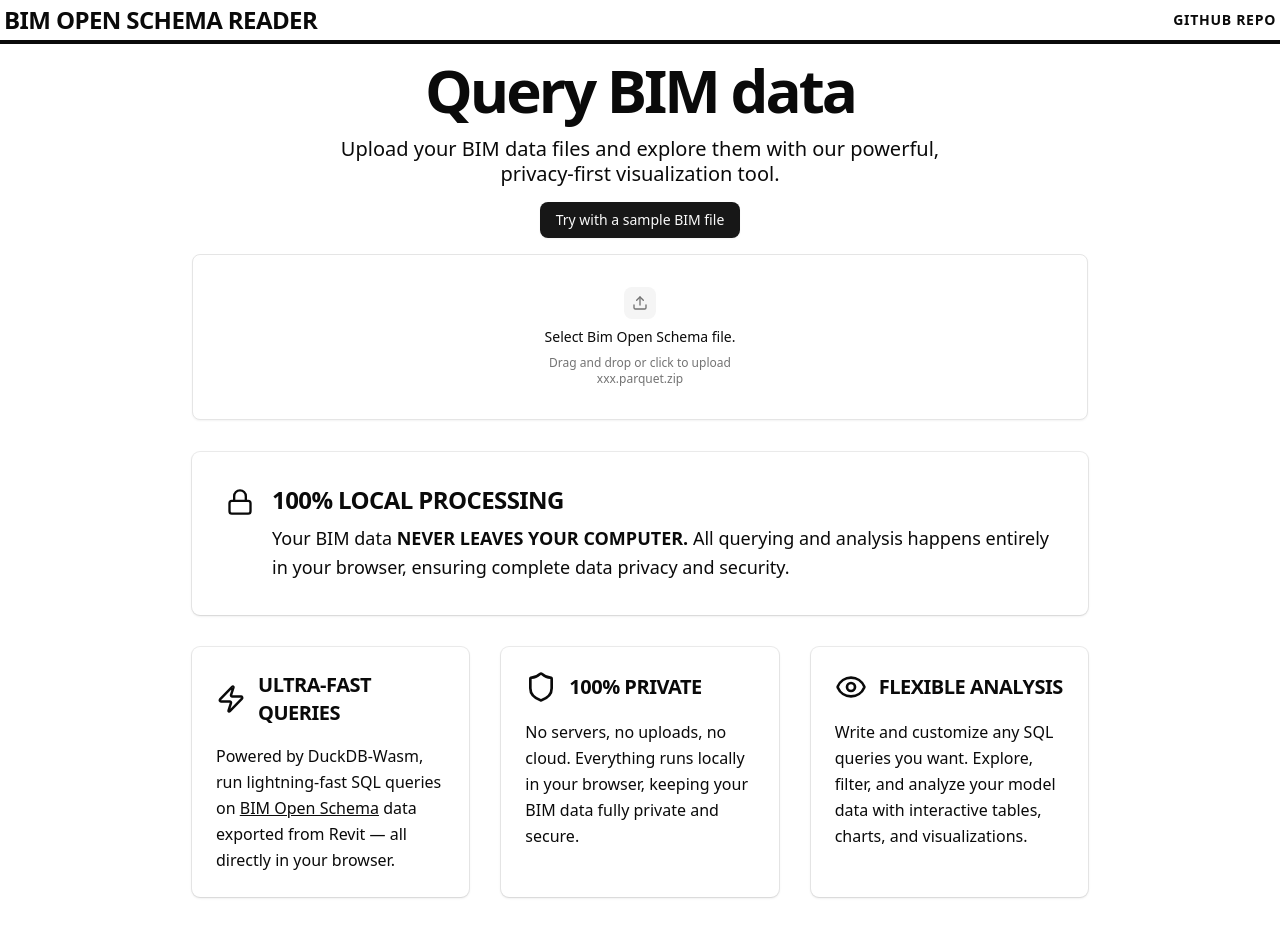
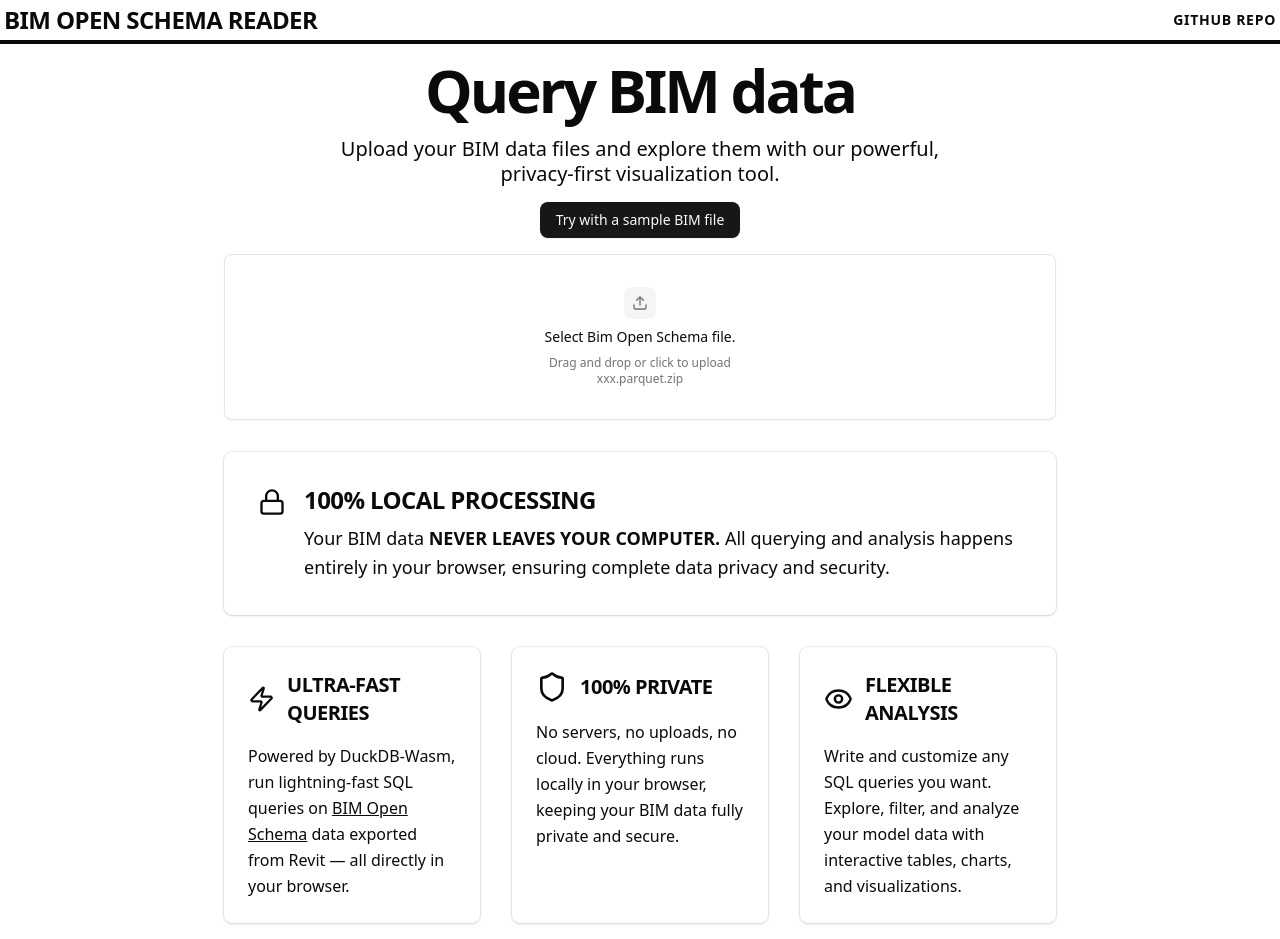
Before and after one commit to tsoumdoa/bim-open-schema-reader, a Next.js app: page / in a window 1280 px wide. Before the commit the page ends 913 px from the top, so only its background shows below. Built offline with nearby package versions, Linux system fonts and the light colour scheme.

Commit message:
landing page padding fix

```diff
--- a/src/app/components/display-initial.tsx
+++ b/src/app/components/display-initial.tsx
@@ -157,7 +157,7 @@ export default function InitialDisplay(props: {
 				</Button>
 			</div>
 
-			<div className="flex flex-col gap-y-8">
+			<div className="flex flex-col gap-y-8 px-8">
 				<div className="relative">
 					<Dropzone
 						maxFiles={1}
```
